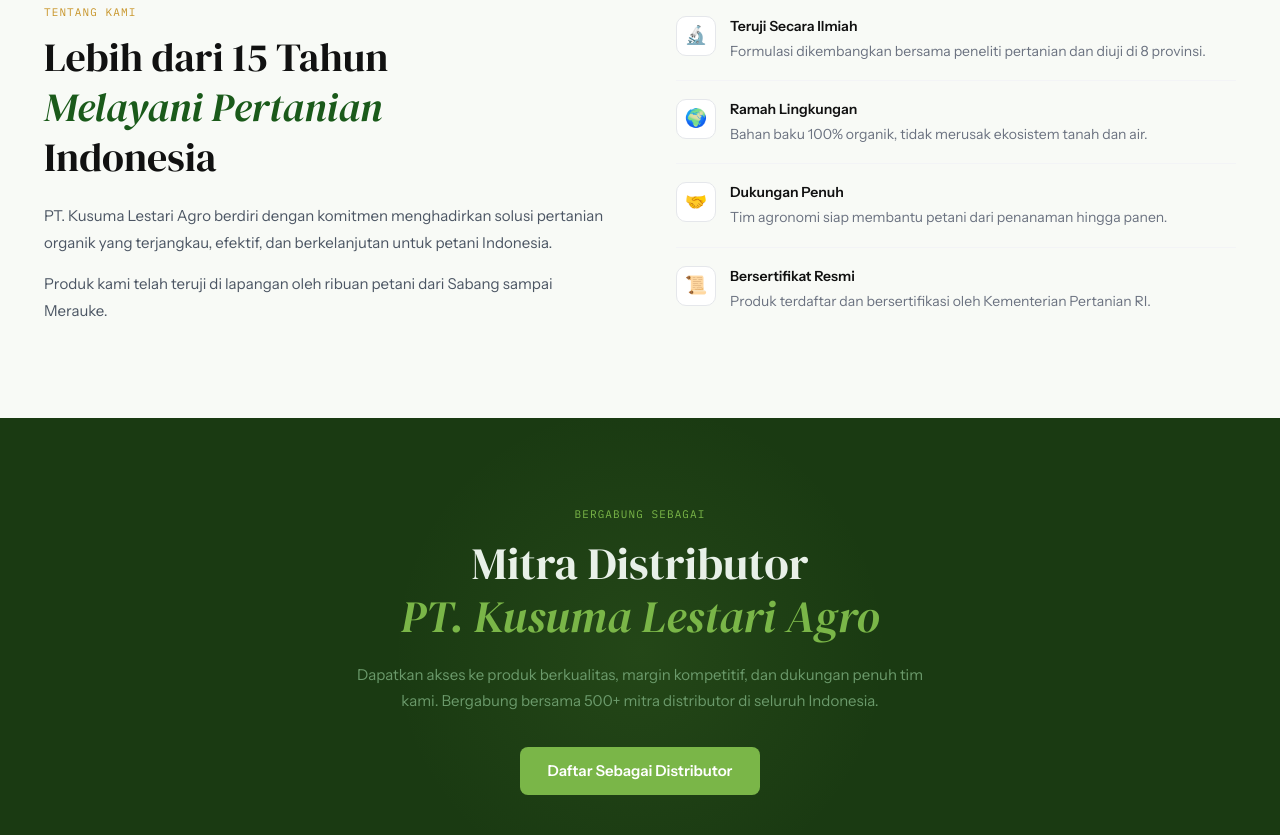
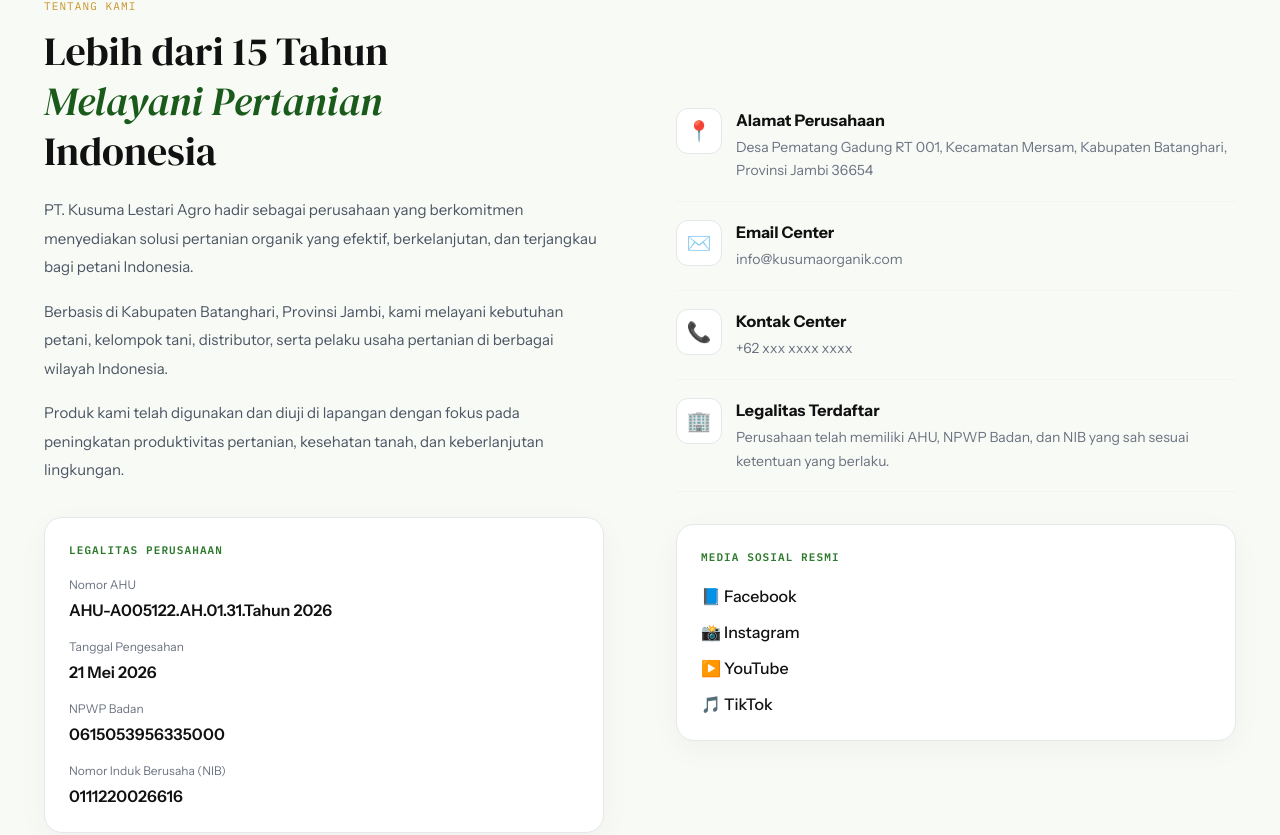
Before and after one commit to chrisimbolon/kusuma-lestari-agro, a React (Vite) app in the folder frontend/: page / in a window 1280 px wide. Shown: the part 1645-2480 px from the top of the page. Built offline with nearby package versions, Linux system fonts and the light colour scheme; no server answers.

Commit message:
feat-frontend: update TENTANG KAMI section

```diff
--- a/frontend/src/features/landing/pages/LandingPage.tsx
+++ b/frontend/src/features/landing/pages/LandingPage.tsx
@@ -426,32 +426,353 @@ export default function LandingPage() {
       </section>
 
       {/* ── ABOUT ── */}
-      <section id="tentang" className="section-pad" style={{ background: "#f8faf6" }}>
+      {/* ── ABOUT / COMPANY PROFILE ── */}
+<section
+  id="tentang"
+  className="section-pad"
+  style={{ background: "#f8faf6" }}
+>
   <div style={{ maxWidth: 1200, margin: "0 auto" }}>
     <div className="about-grid">
+
+      {/* LEFT COLUMN */}
       <div>
-              <div style={{ fontFamily: "'IBM Plex Mono',monospace", fontSize: 11, color: "#c8952a", letterSpacing: "0.1em", textTransform: "uppercase", marginBottom: 12 }}>Tentang Kami</div>
-              <h2 style={{ fontFamily: "'DM Serif Display',serif", fontSize: "clamp(26px,3.2vw,40px)", fontWeight: 400, color: "#111", lineHeight: 1.25, marginBottom: 20 }}>
-                Lebih dari 15 Tahun<br /><em style={{ color: "#1a5a1a" }}>Melayani Pertanian</em><br />Indonesia
+        <div
+          style={{
+            fontFamily: "'IBM Plex Mono',monospace",
+            fontSize: 11,
+            color: "#c8952a",
+            letterSpacing: "0.1em",
+            textTransform: "uppercase",
+            marginBottom: 12,
+          }}
+        >
+          Tentang Kami
+        </div>
+
+        <h2
+          style={{
+            fontFamily: "'DM Serif Display',serif",
+            fontSize: "clamp(26px,3.2vw,40px)",
+            fontWeight: 400,
+            color: "#111",
+            lineHeight: 1.25,
+            marginBottom: 20,
+          }}
+        >
+          Lebih dari 15 Tahun
+          <br />
+          <em style={{ color: "#1a5a1a" }}>Melayani Pertanian</em>
+          <br />
+          Indonesia
         </h2>
-              <p style={{ fontSize: 15, color: "#4b5563", lineHeight: 1.8, marginBottom: 14 }}>PT. Kusuma Lestari Agro berdiri dengan komitmen menghadirkan solusi pertanian organik yang terjangkau, efektif, dan berkelanjutan untuk petani Indonesia.</p>
-              <p style={{ fontSize: 15, color: "#4b5563", lineHeight: 1.8 }}>Produk kami telah teruji di lapangan oleh ribuan petani dari Sabang sampai Merauke.</p>
+
+        <p
+          style={{
+            fontSize: 15,
+            color: "#4b5563",
+            lineHeight: 1.9,
+            marginBottom: 16,
+          }}
+        >
+          PT. Kusuma Lestari Agro hadir sebagai perusahaan yang
+          berkomitmen menyediakan solusi pertanian organik yang efektif,
+          berkelanjutan, dan terjangkau bagi petani Indonesia.
+        </p>
+
+        <p
+          style={{
+            fontSize: 15,
+            color: "#4b5563",
+            lineHeight: 1.9,
+            marginBottom: 16,
+          }}
+        >
+          Berbasis di Kabupaten Batanghari, Provinsi Jambi,
+          kami melayani kebutuhan petani, kelompok tani,
+          distributor, serta pelaku usaha pertanian di berbagai wilayah Indonesia.
+        </p>
+
+        <p
+          style={{
+            fontSize: 15,
+            color: "#4b5563",
+            lineHeight: 1.9,
+          }}
+        >
+          Produk kami telah digunakan dan diuji di lapangan dengan
+          fokus pada peningkatan produktivitas pertanian,
+          kesehatan tanah, dan keberlanjutan lingkungan.
+        </p>
+
+        {/* LEGAL CARD */}
+        <div
+          style={{
+            marginTop: 32,
+            background: "#ffffff",
+            border: "1px solid #e5e7eb",
+            borderRadius: 18,
+            padding: 24,
+            boxShadow: "0 8px 30px rgba(0,0,0,0.04)",
+          }}
+        >
+          <div
+            style={{
+              fontFamily: "'IBM Plex Mono',monospace",
+              fontSize: 11,
+              color: "#2d7a2d",
+              letterSpacing: "0.1em",
+              textTransform: "uppercase",
+              marginBottom: 18,
+              fontWeight: 600,
+            }}
+          >
+            Legalitas Perusahaan
           </div>
+
+          <div
+            style={{
+              display: "grid",
+              gap: 16,
+            }}
+          >
             <div>
+              <div
+                style={{
+                  fontSize: 12,
+                  color: "#6b7280",
+                  marginBottom: 4,
+                }}
+              >
+                Nomor AHU
+              </div>
+              <div
+                style={{
+                  fontWeight: 600,
+                  color: "#111",
+                }}
+              >
+                AHU-A005122.AH.01.31.Tahun 2026
+              </div>
+            </div>
+
+            <div>
+              <div
+                style={{
+                  fontSize: 12,
+                  color: "#6b7280",
+                  marginBottom: 4,
+                }}
+              >
+                Tanggal Pengesahan
+              </div>
+              <div
+                style={{
+                  fontWeight: 600,
+                  color: "#111",
+                }}
+              >
+                21 Mei 2026
+              </div>
+            </div>
+
+            <div>
+              <div
+                style={{
+                  fontSize: 12,
+                  color: "#6b7280",
+                  marginBottom: 4,
+                }}
+              >
+                NPWP Badan
+              </div>
+              <div
+                style={{
+                  fontWeight: 600,
+                  color: "#111",
+                }}
+              >
+                0615053956335000
+              </div>
+            </div>
+
+            <div>
+              <div
+                style={{
+                  fontSize: 12,
+                  color: "#6b7280",
+                  marginBottom: 4,
+                }}
+              >
+                Nomor Induk Berusaha (NIB)
+              </div>
+              <div
+                style={{
+                  fontWeight: 600,
+                  color: "#111",
+                }}
+              >
+                0111220026616
+              </div>
+            </div>
+          </div>
+        </div>
+      </div>
+
+      {/* RIGHT COLUMN */}
+      <div>
+
         {[
-                { icon: "🔬", title: "Teruji Secara Ilmiah", desc: "Formulasi dikembangkan bersama peneliti pertanian dan diuji di 8 provinsi." },
-                { icon: "🌍", title: "Ramah Lingkungan",     desc: "Bahan baku 100% organik, tidak merusak ekosistem tanah dan air." },
-                { icon: "🤝", title: "Dukungan Penuh",       desc: "Tim agronomi siap membantu petani dari penanaman hingga panen." },
-                { icon: "📜", title: "Bersertifikat Resmi",  desc: "Produk terdaftar dan bersertifikasi oleh Kementerian Pertanian RI." },
-              ].map((f) => (
-                <div key={f.title} className="feature-row">
-                  <div style={{ width: 40, height: 40, borderRadius: 10, background: "#fff", border: "1px solid #e5e7eb", display: "flex", alignItems: "center", justifyContent: "center", fontSize: 18, flexShrink: 0 }}>{f.icon}</div>
+          {
+            icon: "📍",
+            title: "Alamat Perusahaan",
+            desc:
+              "Desa Pematang Gadung RT 001, Kecamatan Mersam, Kabupaten Batanghari, Provinsi Jambi 36654",
+          },
+          {
+            icon: "✉️",
+            title: "Email Center",
+            desc:
+              "info@kusumaorganik.com",
+          },
+          {
+            icon: "📞",
+            title: "Kontak Center",
+            desc:
+              "+62 xxx xxxx xxxx",
+          },
+          {
+            icon: "🏢",
+            title: "Legalitas Terdaftar",
+            desc:
+              "Perusahaan telah memiliki AHU, NPWP Badan, dan NIB yang sah sesuai ketentuan yang berlaku.",
+          },
+        ].map((item) => (
+          <div
+            key={item.title}
+            className="feature-row"
+          >
+            <div
+              style={{
+                width: 46,
+                height: 46,
+                borderRadius: 12,
+                background: "#fff",
+                border: "1px solid #e5e7eb",
+                display: "flex",
+                alignItems: "center",
+                justifyContent: "center",
+                fontSize: 20,
+                flexShrink: 0,
+              }}
+            >
+              {item.icon}
+            </div>
+
             <div>
-                    <div style={{ fontWeight: 600, color: "#111", fontSize: 14, marginBottom: 3 }}>{f.title}</div>
-                    <div style={{ color: "#6b7280", fontSize: 14, lineHeight: 1.6 }}>{f.desc}</div>
+              <div
+                style={{
+                  fontWeight: 700,
+                  color: "#111",
+                  marginBottom: 4,
+                }}
+              >
+                {item.title}
+              </div>
+
+              <div
+                style={{
+                  color: "#6b7280",
+                  lineHeight: 1.7,
+                  fontSize: 14,
+                }}
+              >
+                {item.desc}
+              </div>
             </div>
           </div>
         ))}
+
+        {/* SOCIAL MEDIA */}
+        <div
+          style={{
+            marginTop: 32,
+            background: "#ffffff",
+            borderRadius: 18,
+            border: "1px solid #e5e7eb",
+            padding: 24,
+            boxShadow: "0 8px 30px rgba(0,0,0,0.04)",
+          }}
+        >
+          <div
+            style={{
+              fontFamily: "'IBM Plex Mono',monospace",
+              fontSize: 11,
+              color: "#2d7a2d",
+              letterSpacing: "0.1em",
+              textTransform: "uppercase",
+              marginBottom: 18,
+              fontWeight: 600,
+            }}
+          >
+            Media Sosial Resmi
+          </div>
+
+          <div
+            style={{
+              display: "grid",
+              gap: 12,
+            }}
+          >
+            <a
+              href="#"
+              target="_blank"
+              style={{
+                color: "#111",
+                textDecoration: "none",
+                fontWeight: 500,
+              }}
+            >
+              📘 Facebook
+            </a>
+
+            <a
+              href="#"
+              target="_blank"
+              style={{
+                color: "#111",
+                textDecoration: "none",
+                fontWeight: 500,
+              }}
+            >
+              📸 Instagram
+            </a>
+
+            <a
+              href="#"
+              target="_blank"
+              style={{
+                color: "#111",
+                textDecoration: "none",
+                fontWeight: 500,
+              }}
+            >
+              ▶️ YouTube
+            </a>
+
+            <a
+              href="#"
+              target="_blank"
+              style={{
+                color: "#111",
+                textDecoration: "none",
+                fontWeight: 500,
+              }}
+            >
+              🎵 TikTok
+            </a>
+          </div>
+        </div>
       </div>
     </div>
   </div>
```
Lines whose indentation alone changed are shown as unchanged.
